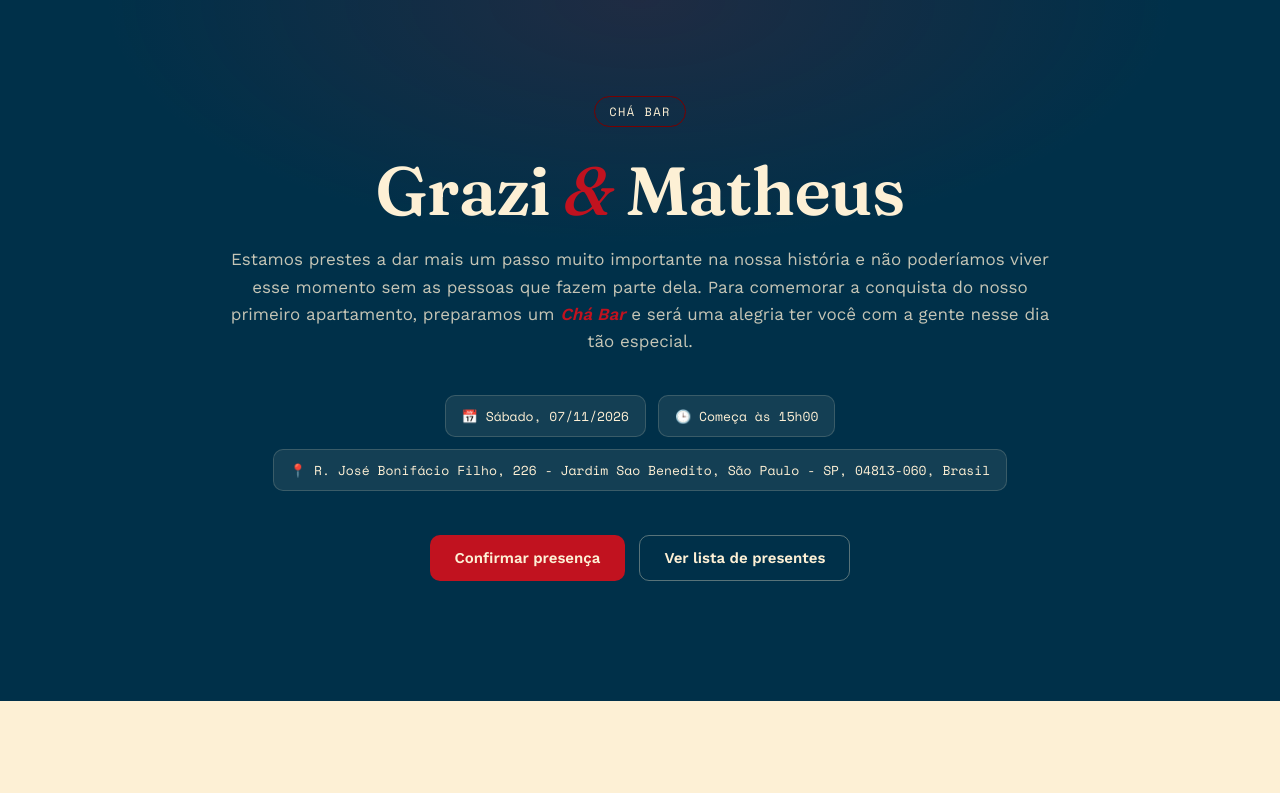
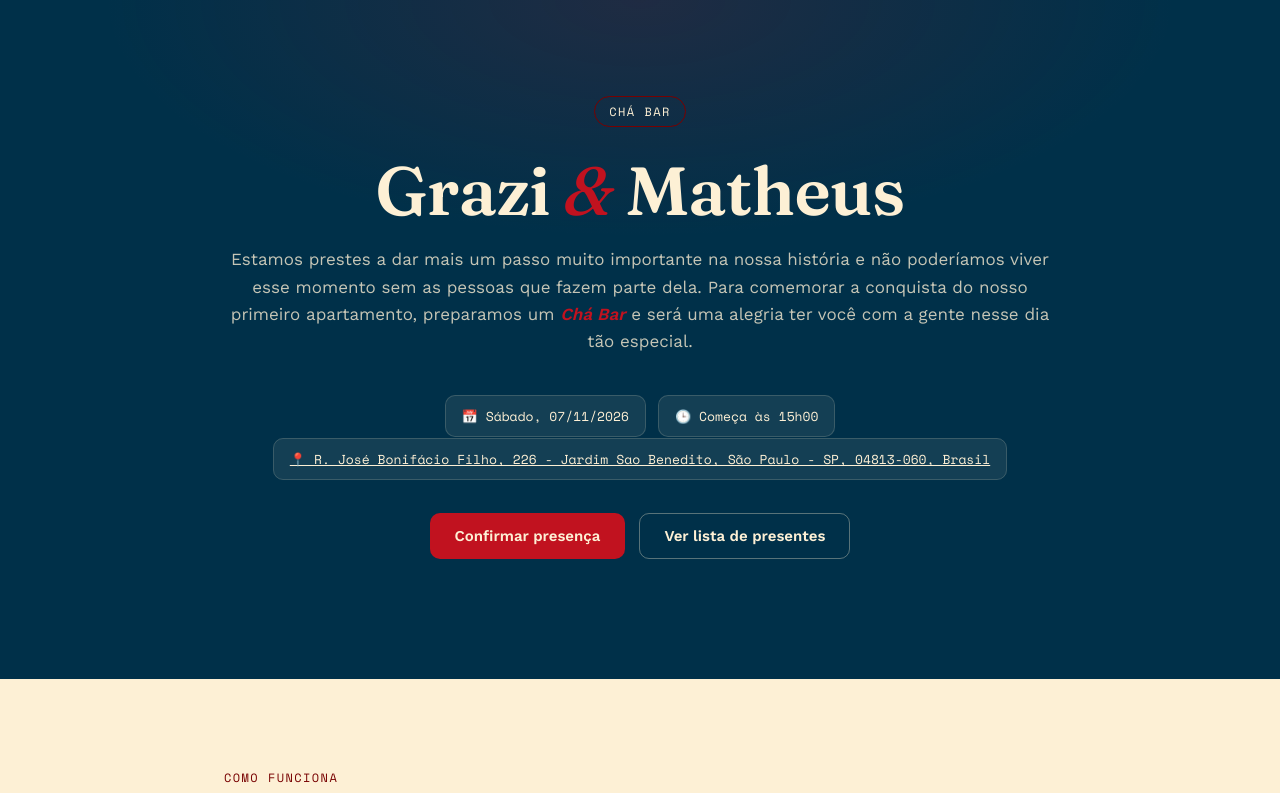
Before and after one commit to maathsousa/cha-de-panela, a Next.js app: page / in a window 1280 px wide. Shown: the top 793 px of the page. Built offline with nearby package versions, Linux system fonts and the light colour scheme; no server answers.

Commit message:
Update page.js

```diff
--- a/app/page.js
+++ b/app/page.js
@@ -21,7 +21,7 @@ export default function Home() {
           <div className="hero__detalhes">
             <span className="hero__detalhe">📅 Sábado, 07/11/2026</span>
             <span className="hero__detalhe">🕒 Começa às 15h00</span>
-            <span className="hero__detalhe">📍 R. José Bonifácio Filho, 226 - Jardim Sao Benedito, São Paulo - SP, 04813-060, Brasil</span>
+            <a href="https://share.google/DddBvvX171h2BRpvQ" target="_blank" rel="noopener noreferrer"><span className="hero__detalhe">📍 R. José Bonifácio Filho, 226 - Jardim Sao Benedito, São Paulo - SP, 04813-060, Brasil</span></a>
           </div>
 
           <div className="hero__cta">
```
